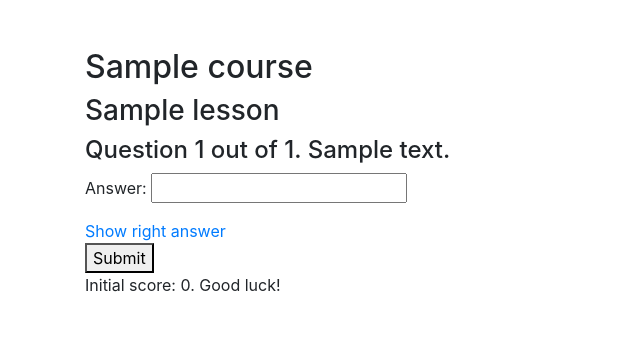
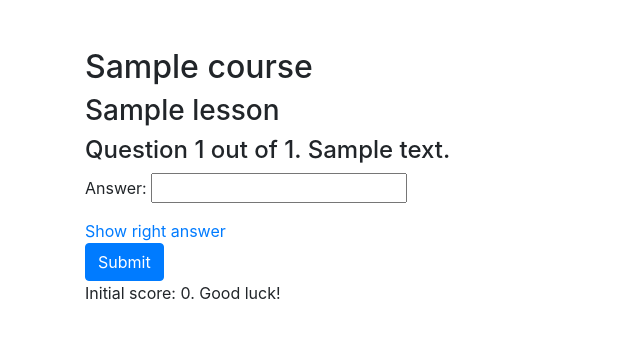
Before and after one commit to hakami1024/yourvocab, a Django app: page /course/1/lesson/1/check in a window 1280 px wide. Shown: the part 56-395 px from the top of the page, without its empty margins (0-640 px from the left). Run offline with Django 3.2, Linux system fonts and the light colour scheme; a user stored in the database is signed in; tables that the repository leaves empty hold one stand-in row (values such as "Sample post"); some libraries are stand-ins or nearby versions.

Commit message:
UI: buttons

```diff
--- a/yourvocab/templates/registration/login.html
+++ b/yourvocab/templates/registration/login.html
@@ -11,7 +11,7 @@
         <table>
             {{ form.as_table }}
         </table>
-        <button type="submit">Log in</button>
+        <button class='btn btn-primary' type="submit">Log in</button>
         <div>
             <a href="/signup">New to YourVocab? Sign up</a>
         </div>
--- a/yourvocab/templates/signup.html
+++ b/yourvocab/templates/signup.html
@@ -7,6 +7,6 @@
         <table>
             {{ form.as_table }}
         </table>
-        <button type="submit">Sign up</button>
+        <button class='btn btn-primary' type="submit">Sign up</button>
     </form>
 {% endblock %}
--- a/yourvocab/templates/yourvocab/check.html
+++ b/yourvocab/templates/yourvocab/check.html
@@ -16,12 +16,12 @@
         <div id="RespondingPart">
             <p>Answer: <input name="answer" type="text" id="answer_field"/></p>
             <div><a href="#" onclick="return submitForm(true, false);">Show right answer</a></div>
-            <button type="submit">Submit</button>
+            <button class='btn btn-primary' type="submit">Submit</button>
             <div><p id="mistake_field" style="display: none;">Wrong answer. Try again or press 'Show answer'.</p></div>
         </div>
         <div id="hint_row" style="display: none;">
             <p id="hint_field"></p>
-            <button type="button" onclick="return submitForm(false, true)">Next</button>
+            <button class='btn btn-primary' type="button" onclick="return submitForm(false, true)">Next</button>
         </div>
         <div><p id="score_field">Initial score: 0. Good luck!</p></div>
     </form>
--- a/yourvocab/templates/yourvocab/course.html
+++ b/yourvocab/templates/yourvocab/course.html
@@ -13,7 +13,8 @@
 <div class="col-md-8">
     {% for lesson in lessons %}
         <div class="post">
-            <h2><a href="/course/{{ course.id }}/lesson/{{ lesson.id }}">{{ lesson.name }}</a></h2>
+            <h2 class="d-inline-block"><a class="pt-3 pr-3" href="/course/{{ course.id }}/lesson/{{ lesson.id }}">{{ lesson.name }}</a></h2>
+            <a href="/course/{{ course.id }}/lesson/{{ lesson.id }}/check" class="btn btn-outline-primary d-inline-block mb-3">Run lesson</a>
         </div>
     {% endfor %}
 </div>
--- a/yourvocab/templates/yourvocab/lesson.html
+++ b/yourvocab/templates/yourvocab/lesson.html
@@ -24,7 +24,6 @@
 
 {% if qa.count > 0 %}
 <div class="col-md-8">
-    <a href="/course/{{ course.id }}/lesson/{{ lesson.id }}/check" class="btn btn-primary">Run lesson</a>
 </div>
 {% endif %}
 
```
